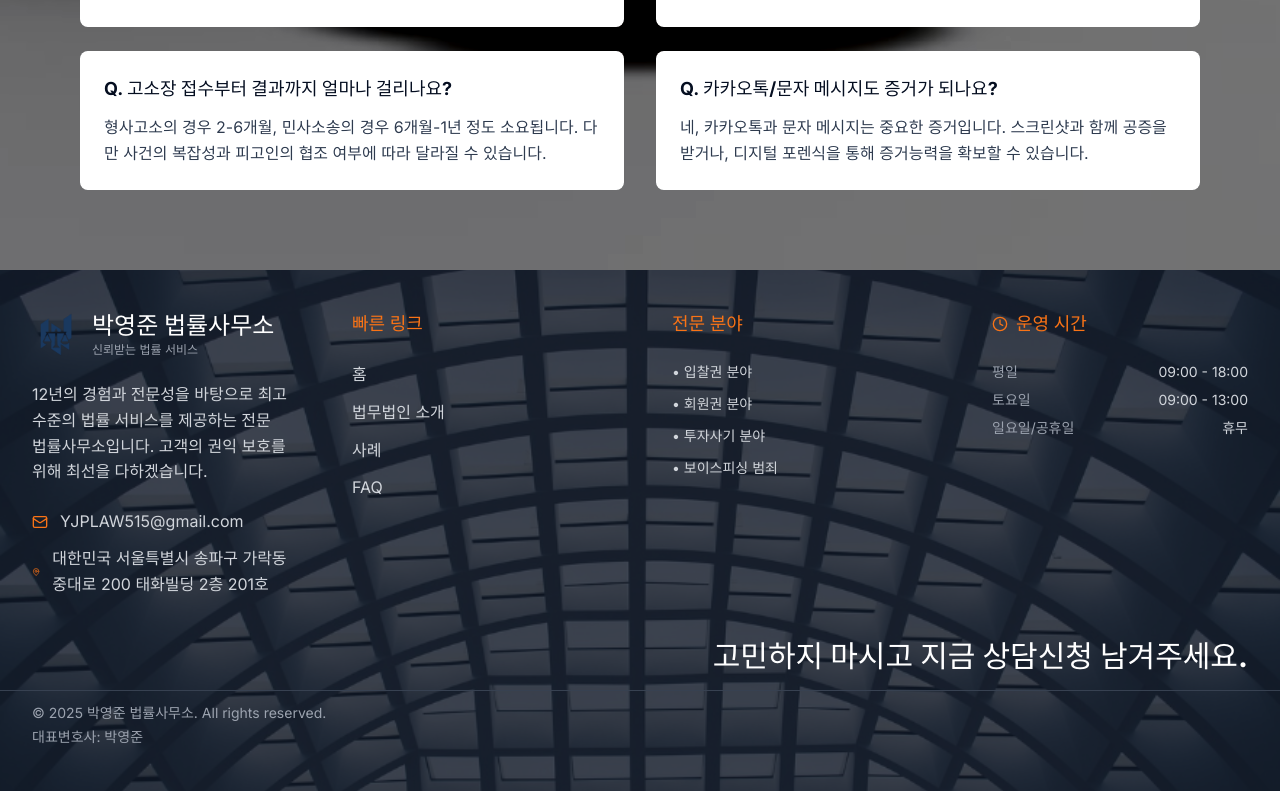
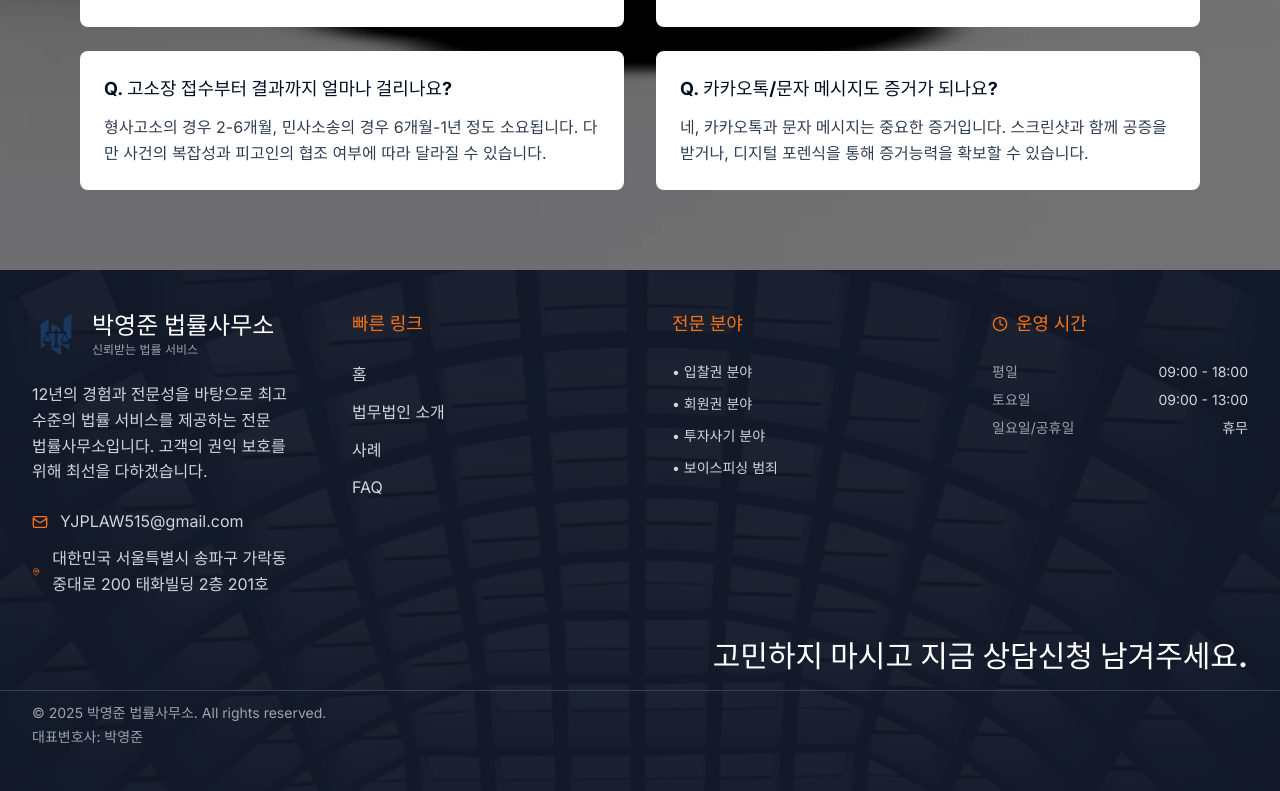
Before and after one commit to gu991230-cyber/gugit, a Next.js app: page / in a window 1280 px wide. Shown: the part 5418-6209 px from the top of the page. Built offline with nearby package versions, Linux system fonts and the light colour scheme; no server answers.

Commit message:
style: darken footer background overlay for better logo visibility

```diff
--- a/src/components/Footer.tsx
+++ b/src/components/Footer.tsx
@@ -10,7 +10,7 @@ const Footer = () => {
           className="absolute inset-0 bg-cover bg-center"
           style={{ backgroundImage: `url('/images/1445.PNG')` }}
         />
-        <div className="absolute inset-0 bg-gray-900/80" />
+        <div className="absolute inset-0 bg-gray-900/95" />
       </div>
 
       {/* Main Footer Content */}
```
